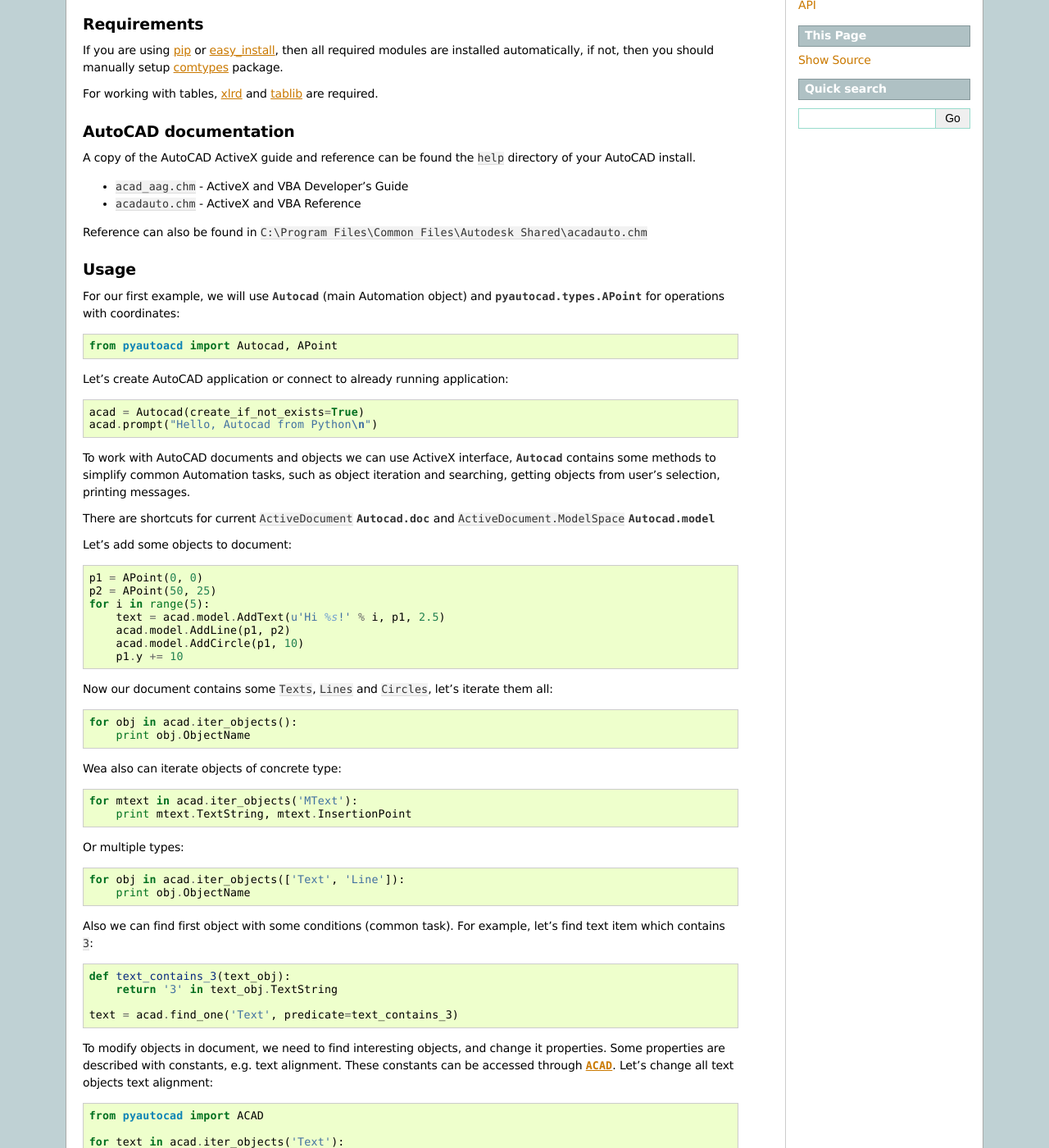
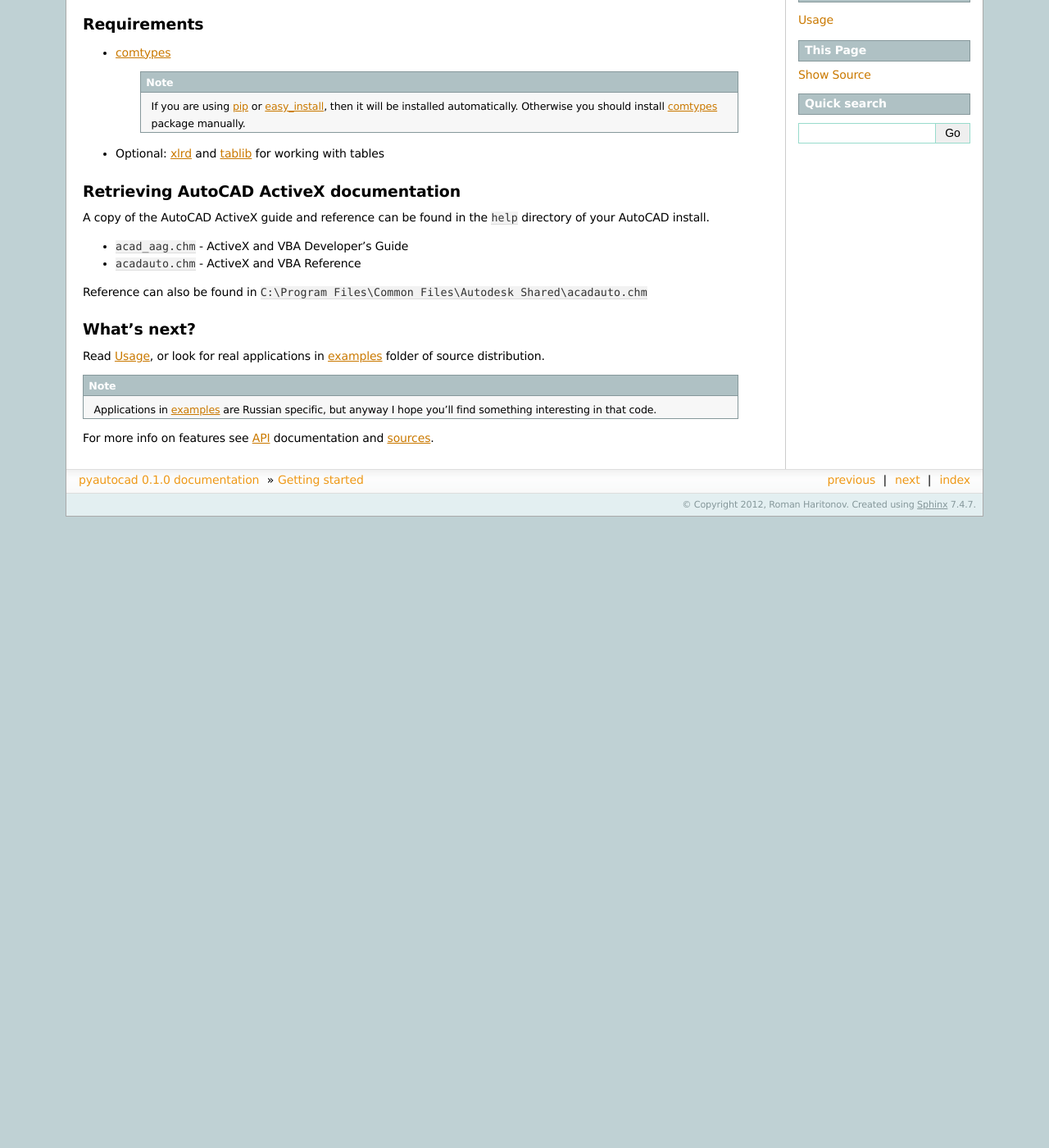
Before and after one commit to reclosedev/pyautocad, a Sphinx documentation site: the page built from docs/gettingstarted.rst, in a window 1280 px wide and 1400 px high, scrolled down 324 px. Shown: the whole window at 82% size. Built offline with Sphinx 7.4.7, drawn with Linux system fonts in a browser that asks for light colours; pages that are not in the unit, such as notebooks, are missing from menus; after the commit the page ends 954 px from its top, so only the background shows below that; some of the changed text lies outside the part shown.

Commit message:
More documentation and usage examples

```diff
--- /dev/null
+++ b/docs/example_tables.py
@@ -0,0 +1,18 @@
+#!/usr/bin/env python
+# -*- coding: utf-8 -*-
+from pyautocad import Autocad, APoint
+from pyautocad.contrib.tables import Table
+
+acad = Autocad()
+p1 = APoint(0, 0)
+for i in range(5):
+    obj = acad.model.AddText(u'Hi %s!' % i, p1, 2.5)
+    p1.y += 10
+
+table = Table()
+for obj in acad.iter_objects('Text'):
+    x, y, z = obj.InsertionPoint
+    table.writerow([obj.TextString, x, y, z])
+table.save('data.xls', 'xls')
+
+data = Table.data_from_file('data.xls')
--- a/docs/gettingstarted.rst
+++ b/docs/gettingstarted.rst
@@ -21,19 +21,22 @@
 Requirements
 ------------
 
-If you are using pip_ or easy_install_, then all required modules are installed automatically,
-if not, then you should manually setup comtypes_ package.
+- comtypes_
+    .. note::
 
-For working with tables, xlrd_ and tablib_ are required.
+        If you are using pip_ or easy_install_, then it will be installed automatically.
+        Otherwise you should install comtypes_ package manually.
+
+- Optional: xlrd_ and tablib_ for working with tables
 
 .. _comtypes: http://pypi.python.org/pypi/comtypes/
 .. _xlrd: http://pypi.python.org/pypi/xlrd
 .. _tablib: http://pypi.python.org/pypi/tablib
 
-AutoCAD documentation
-----------------------
+Retrieving AutoCAD ActiveX documentation
+----------------------------------------
 
-A copy of the AutoCAD ActiveX guide and reference can be found the ``help`` directory of your AutoCAD install.
+A copy of the AutoCAD ActiveX guide and reference can be found in the ``help`` directory of your AutoCAD install.
 
 
 - ``acad_aag.chm`` - ActiveX and VBA Developer's Guide
@@ -41,78 +44,16 @@
 
 Reference can also be found in ``C:\Program Files\Common Files\Autodesk Shared\acadauto.chm``
 
-Usage
------
+What's next?
+------------
 
-.. module:: pyautocad.api
+Read :doc:`usage`, or look for real applications in examples_ folder of source distribution.
 
+.. note::
 
-For our first example, we will use :class:`Autocad` (main Automation object) and
-:class:`pyautocad.types.APoint` for operations with coordinates::
+    Applications in examples_ are Russian specific, but anyway I hope you'll find something interesting in that code.
 
-    from pyautoacd import Autocad, APoint
+For more info on features see :doc:`api` documentation and sources_.
 
-Let's create AutoCAD application or connect to already running application::
-
-    acad = Autocad(create_if_not_exists=True)
-    acad.prompt("Hello, Autocad from Python\n")
-
-To work with AutoCAD documents and objects we can use ActiveX interface,
-:class:`Autocad` contains some methods to simplify common Automation tasks, such as
-object iteration and searching, getting objects from user's selection, printing messages.
-
-There are shortcuts for current ``ActiveDocument`` :attr:`Autocad.doc`
-and ``ActiveDocument.ModelSpace`` :attr:`Autocad.model`
-
-Let's add some objects to document::
-
-    p1 = APoint(0, 0)
-    p2 = APoint(50, 25)
-    for i in range(5):
-        text = acad.model.AddText(u'Hi %s!' % i, p1, 2.5)
-        acad.model.AddLine(p1, p2)
-        acad.model.AddCircle(p1, 10)
-        p1.y += 10
-
-Now our document contains some ``Texts``, ``Lines`` and ``Circles``, let's iterate them all::
-
-    for obj in acad.iter_objects():
-        print obj.ObjectName
-
-Wea also can iterate objects of concrete type::
-
-    for mtext in acad.iter_objects('MText'):
-        print mtext.TextString, mtext.InsertionPoint
-
-Or multiple types::
-
-    for obj in acad.iter_objects(['Text', 'Line']):
-        print obj.ObjectName
-
-Also we can find first object with some conditions (common task). For example, let's find text item which contains ``3``::
-
-    def text_contains_3(text_obj):
-        return '3' in text_obj.TextString
-
-    text = acad.find_one('Text', predicate=text_contains_3)
-
-To modify objects in document, we need to find interesting objects, and change it properties.
-Some properties are described with constants, e.g. text alignment. These constants can be accessed through
-:data:`ACAD`. Let's change all text objects text alignment::
-
-    from pyautocad import ACAD
-
-    for text in acad.iter_objects('Text'):
-        old_insertion_point = APoint(text.InsertionPoint)
-        text.Alignment = ACAD.acAlignmentRight
-        text.TextAlignmentPoint = old_insertion_point
-
-In previous code we have converted text.InsertionPoint to :class:`APoint` because
-we can't just use default ``tuple`` when setting another properties such as ``text.TextAlignmentPoint``.
-
-If wee need to change position of some object, we should use :class:`APoint`, for example let's
-change lines end position::
-
-    for line in acad.iter_objects('Line'):
-        p1 = APoint(line.StartPoint)
-        line.EndPoint = p1 - APoint(20, 0)
+.. _examples: https://bitbucket.org/reclosedev/pyautocad/src/tip/examples
+.. _sources: https://bitbucket.org/reclosedev/pyautocad/src/
```
Also changed, not shown: docs/api.rst (+18 -10 lines), docs/index.rst (+8 -2 lines), docs/usage.rst (added, +123 -0 lines), 4 other files.
